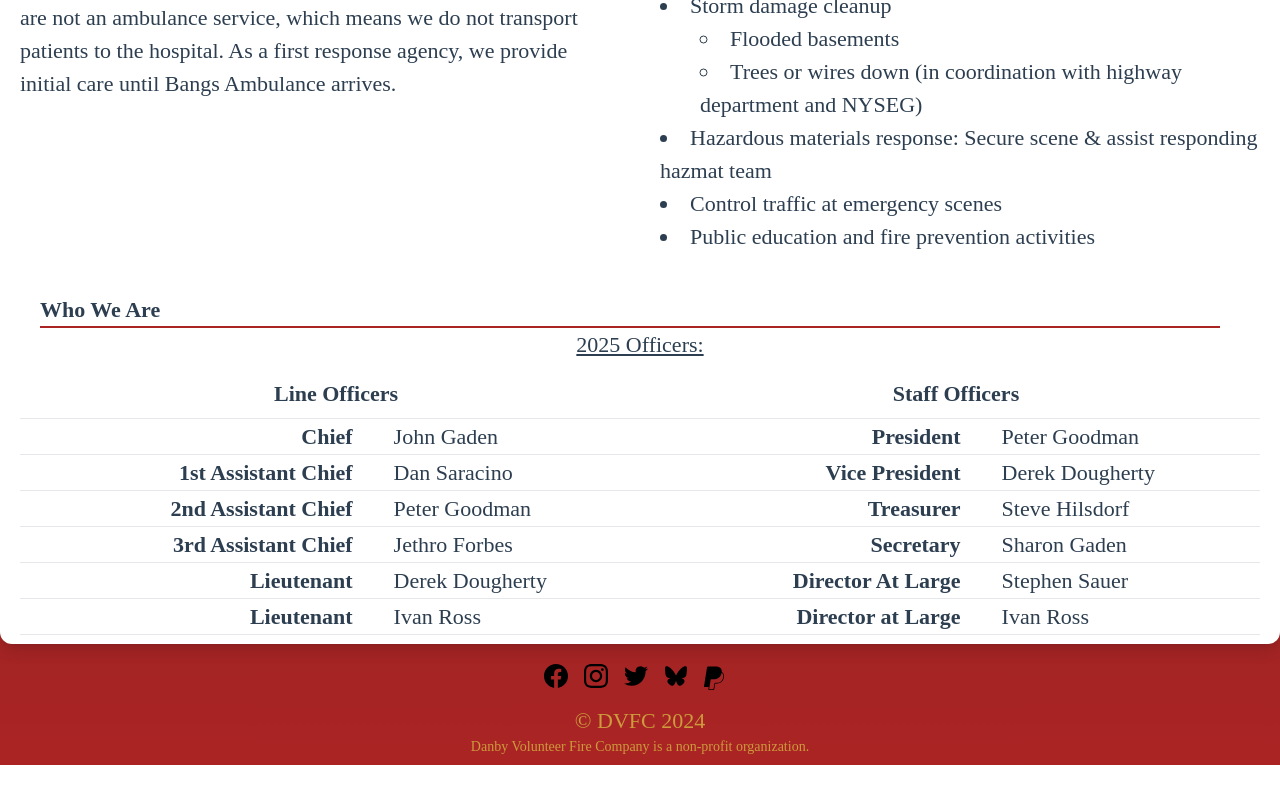
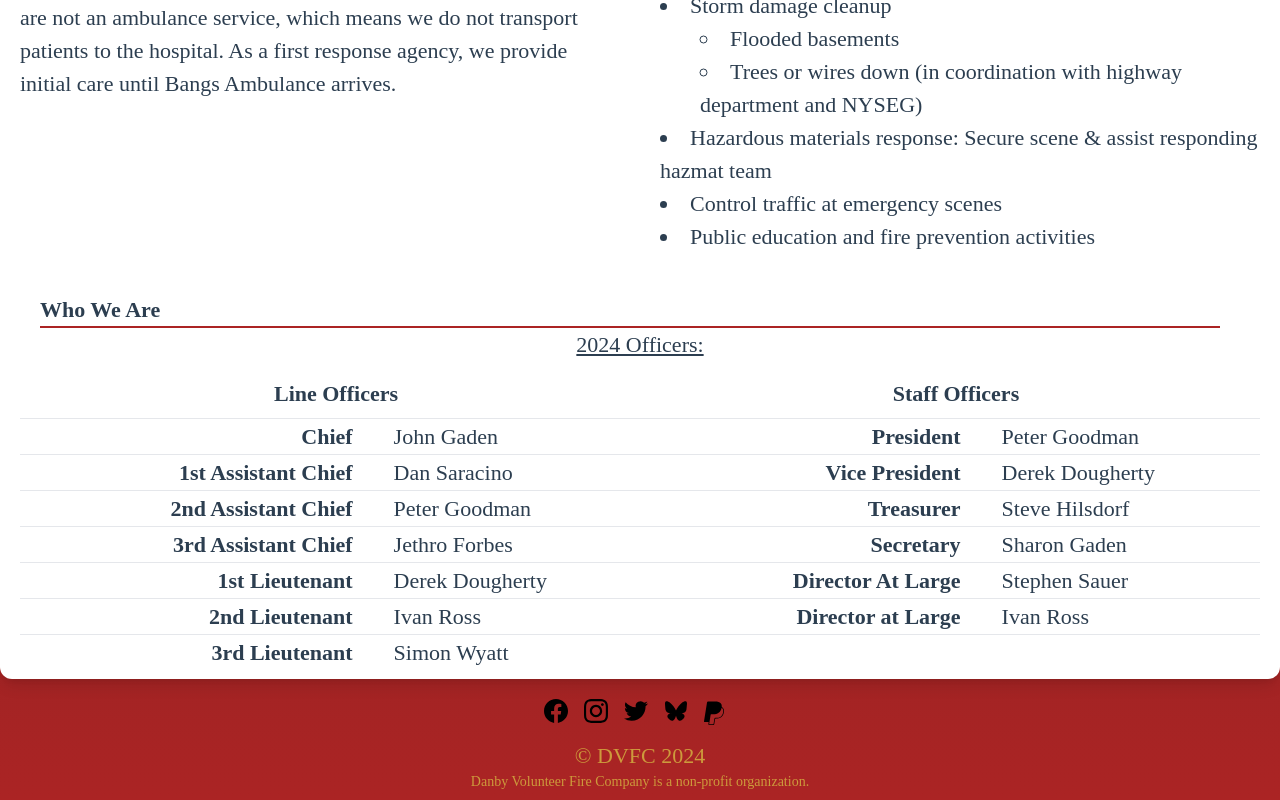
Before and after one commit to jdimichele/DanbyFireDept, a Vue app: page /about in a window 1280 px wide. Shown: the part 1479-2279 px from the top of the page. Before the commit the page ends 2244 px from the top, so only its background shows below. Built offline with nearby package versions, Linux system fonts and the light colour scheme; no server answers.

Commit message:
Adding admin page back for photo upload, updated Firebase, and more.

```diff
--- a/package.json
+++ b/package.json
@@ -11,7 +11,8 @@
     "format": "prettier --write src/"
   },
   "dependencies": {
-    "firebase": "^11.0.1",
+    "firebase": "^12.8.0",
+    "firebase-tools": "^15.4.0",
     "vue": "^3.4.29",
     "vue-router": "^4.3.3",
     "vuex": "^4.1.0"
--- a/src/pages/AboutPage.vue
+++ b/src/pages/AboutPage.vue
@@ -147,7 +147,7 @@
     <div class="col-span-5 row-span-5 sm:col-span-2 sm:grid-rows-1 sm:row-span-1 order-5">
       <h1 class="font-bold flex-grow border-b-2 ml-5 mr-10 border-danby-red">Who We Are</h1>
       <!-- {{ currentYear }} will need to be added back in January, 2025 -->
-      <h1 class="underline text-center">2025 Officers:</h1>
+      <h1 class="underline text-center">{{ currentYear }} Officers:</h1>
       <div class="flex flex-col">
         <div class="overflow-x-auto sm:-mx-6 lg:-mx-8">
           <div class="py-2 inline-block min-w-full sm:px-6 lg:px-8">
@@ -193,7 +193,7 @@
                   </tr>
 
                   <tr class="border-b">
-                    <th class="text-right pr-10">Lieutenant</th>
+                    <th class="text-right pr-10">1st Lieutenant</th>
                     <td>Derek Dougherty</td>
 
                     <th class="text-right pr-10">Director At Large</th>
@@ -201,11 +201,16 @@
                   </tr>
 
                   <tr class="border-b">
-                    <th class="text-right pr-10">Lieutenant</th>
+                    <th class="text-right pr-10">2nd Lieutenant</th>
                     <td>Ivan Ross</td>
 
                     <th class="text-right pr-10">Director at Large</th>
                     <td>Ivan Ross</td>
+                  </tr>
+
+                  <tr>
+                    <th class="text-right pr-10">3rd Lieutenant</th>
+                    <td>Simon Wyatt</td>
                   </tr>
                 </tbody>
               </table>
--- a/src/pages/AdminPage.vue
+++ b/src/pages/AdminPage.vue
@@ -46,39 +46,37 @@
 </template>
 
 <script>
-// import Email from '../assets/icons/envelope-regular.vue'
-// import Password from '../assets/icons/lock-alt-solid.vue'
-// import firebase from 'firebase/app'
-// import 'firebase/auth'
+import { signInWithEmailAndPassword } from "firebase/auth";
+import Email from '../assets/icons/envelope-regular.vue'
+import Password from '../assets/icons/lock-alt-solid.vue'
 
-// export default {
-//   components: {
-//     Email,
-//     Password
-//   },
-//   data() {
-//     return {
-//       email: '',
-//       password: '',
-//       error: null,
-//       errorMsg: ''
-//     }
-//   },
-//   methods: {
-//     login() {
-//       firebase
-//         .auth()
-//         .signInWithEmailAndPassword(this.email, this.password)
-//         .then(() => {
-//           this.$router.push({ name: 'AdminDash' })
-//           this.error = false
-//           this.errorMsg = ''
-//         })
-//         .catch((err) => {
-//           this.error = true
-//           this.errorMsg = err.message
-//         })
-//     }
-//   }
-// }
+
+export default {
+  components: {
+    Email,
+    Password
+  },
+  data() {
+    return {
+      email: '',
+      password: '',
+      error: null,
+      errorMsg: ''
+    }
+  },
+  methods: {
+    async login() {
+      await signInWithEmailAndPassword(this.email, this.password)
+        .then(() => {
+          this.$router.push({ name: 'AdminDash' })
+          this.error = false
+          this.errorMsg = ''
+        })
+        .catch((err) => {
+          this.error = true
+          this.errorMsg = err.message
+        })
+    }
+  }
+}
 </script>
--- a/src/router/index.js
+++ b/src/router/index.js
@@ -146,7 +146,7 @@ const routes = [
     }
   },
   {
-    path: '/admin',
+    path: '/dvfcadmin',
     name: 'admin',
     component: AdminPage,
     meta: {
```
Also changed, not shown: 1 other file (tests, documents, lock files or other folders).
